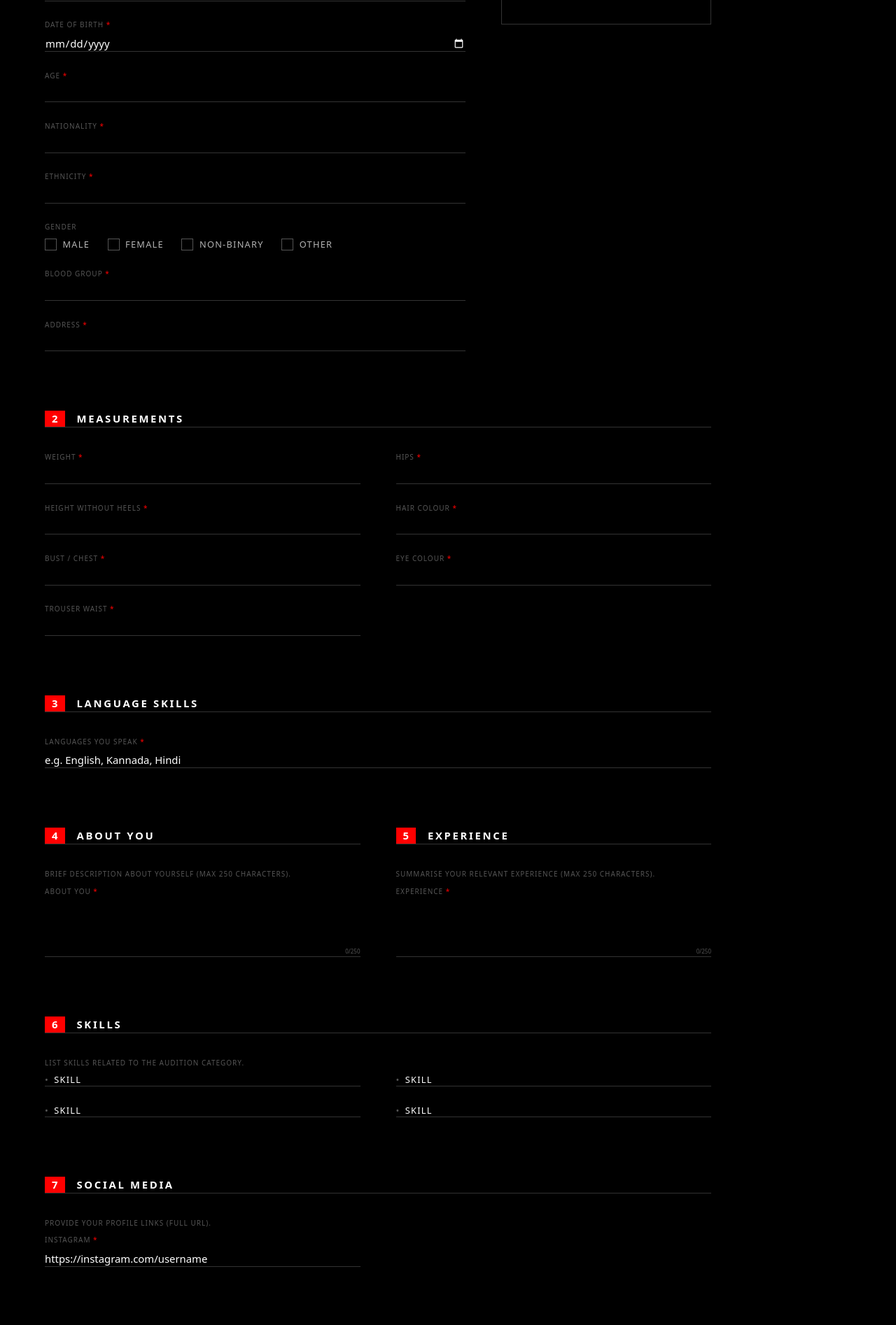
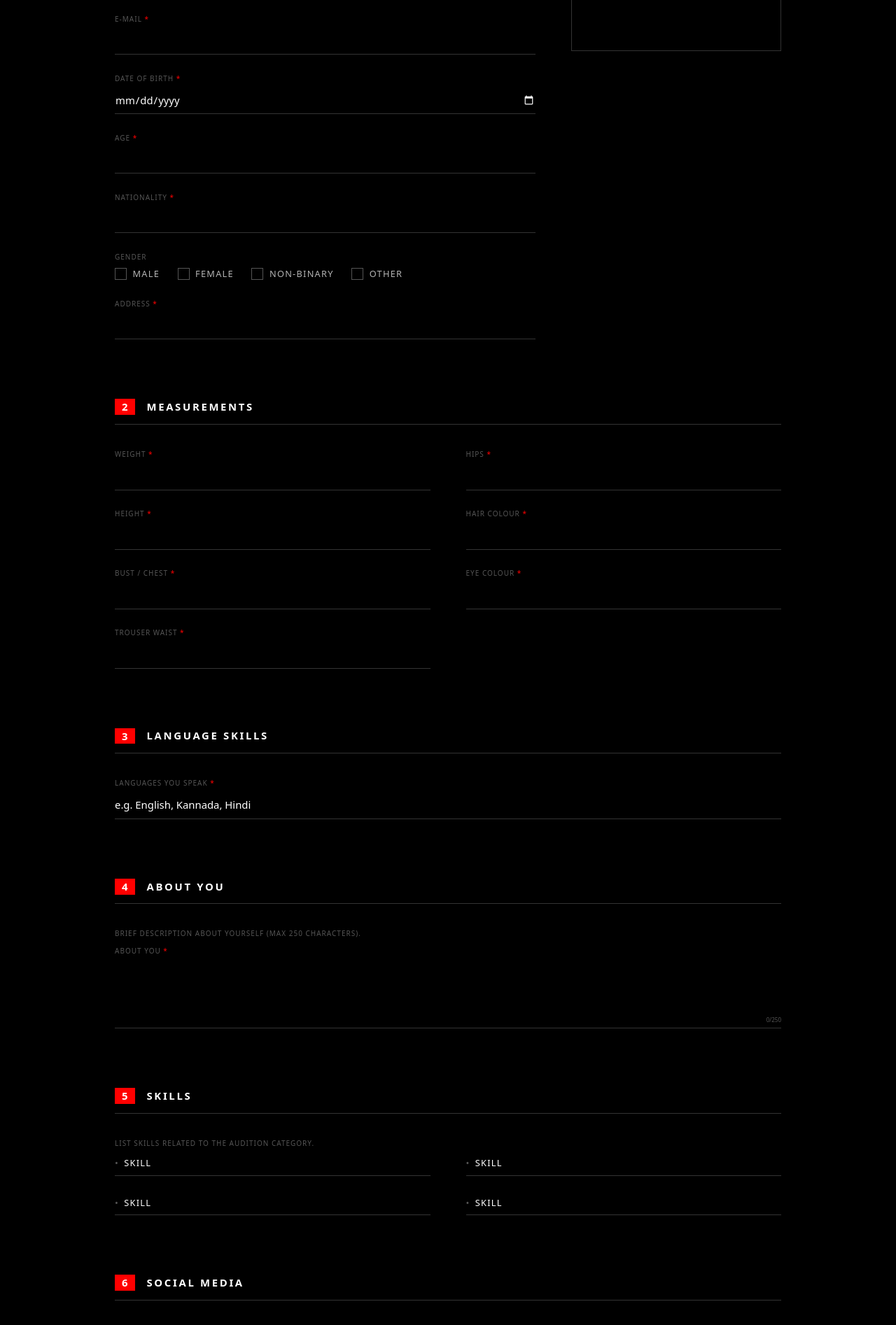
Before and after one commit to JeffyJohn-23/a7-website, a Next.js app: page /model-registration in a window 1280 px wide. Shown: the part 560-2454 px from the top of the page at 70% size. Built offline with nearby package versions, Linux system fonts and the light colour scheme; a web font is replaced by a local one.

Commit message:
Form changes 2

```diff
--- a/src/app/(site)/model-registration/page.tsx
+++ b/src/app/(site)/model-registration/page.tsx
@@ -27,10 +27,10 @@ export default function ModelRegistrationPage() {
           {/* <p className="text-[#FF0000] text-[10px] tracking-[0.4em] uppercase mb-3">
             A7 Entertainment
           </p> */}
-          <h1 className="text-[#FF0000] text-4xl md:text-5xl font-bold leading-tight mb-3">
+          <h1 className="font-display font-black text-[#FF0000] text-4xl md:text-5xl leading-tight mb-3">
             REGISTRATION
           </h1>
-            <h1 className="text-white text-3xl md:text-3xl font-bold leading-tight mb-3">
+          <h1 className="font-display font-black text-white text-3xl md:text-3xl leading-tight mb-3">
             Orion Model Hunt By A7Entertainment & Parker Models.
           </h1>
 
--- a/src/app/api/audition/submit/route.ts
+++ b/src/app/api/audition/submit/route.ts
@@ -12,12 +12,12 @@ export const maxDuration = 30;
 // ─── Google Sheet columns (in order) ────────────────────────────────────────
 const SHEET_HEADERS = [
   "Timestamp", "Full Name", "Date of Birth", "Age",
-  "Nationality", "Ethnicity", "Gender",
-  "Blood Group", "Phone", "Email", "Address",
-  "Meas. Weight", "Height Without Heels",
+  "Nationality", "Gender",
+  "Phone", "Email", "Address",
+  "Meas. Weight", "Height",
   "Hair Colour", "Eye Colour", "Bust/Chest", "Trouser Waist", "Hips",
   "Language Skills",
-  "About You", "Experience",
+  "About You",
   "Skill 1", "Skill 2", "Skill 3", "Skill 4",
   "Instagram URL",
   "Agreed to Terms", "Signature Name",
@@ -133,14 +133,12 @@ function buildSheetRow(data: AuditionData): string[] {
     data.dob,
     data.age,
     data.nationality,
-    data.ethnicity,
     data.gender.join(", "),
-    data.bloodGroup,
     data.phone,
     data.email,
     data.address,
     data.measureWeight,
-    data.heightWithoutHeels,
+    data.height,
     data.hairColour,
     data.eyeColour,
     data.bustChest,
@@ -148,7 +146,6 @@ function buildSheetRow(data: AuditionData): string[] {
     data.hips,
     data.languageSkills,
     data.aboutYou,
-    data.experience,
     data.skill1,
     data.skill2,
     data.skill3,
@@ -186,7 +183,7 @@ async function appendToGoogleSheet(data: AuditionData): Promise<void> {
 
   await sheets.spreadsheets.values.append({
     spreadsheetId: sheetId,
-    range: "Sheet1!A:AB",
+    range: "Sheet1!A:Y",
     valueInputOption: "USER_ENTERED",
     requestBody: { values: [buildSheetRow(data)] },
   });
--- a/src/components/pdf/AuditionPDF.tsx
+++ b/src/components/pdf/AuditionPDF.tsx
@@ -197,7 +197,6 @@ export function AuditionPDF({ data }: { data: AuditionData }) {
                 <Field label="Date of Birth" value={data.dob} />
                 <Field label="Age" value={data.age} />
                 <Field label="Nationality" value={data.nationality} />
-                <Field label="Ethnicity" value={data.ethnicity} />
               </Row>
               <View style={{ marginBottom: 5 }}>
                 <Text style={s.fieldLabel}>GENDER</Text>
@@ -208,7 +207,6 @@ export function AuditionPDF({ data }: { data: AuditionData }) {
                 </View>
               </View>
               <Row>
-                <Field label="Blood Group" value={data.bloodGroup} />
                 <Field label="Phone" value={data.phone} />
               </Row>
               <Row>
@@ -234,7 +232,7 @@ export function AuditionPDF({ data }: { data: AuditionData }) {
             <View style={s.col}>
               <Row>
                 <Field label="Weight" value={data.measureWeight} />
-                <Field label="Height Without Heels" value={data.heightWithoutHeels} />
+                <Field label="Height" value={data.height} />
               </Row>
               <Row>
                 <Field label="Bust / Chest" value={data.bustChest} />
@@ -261,21 +259,15 @@ export function AuditionPDF({ data }: { data: AuditionData }) {
           </Text>
         </View>
 
-        {/* ── Sections 4 & 5 – About You + Experience ── */}
-        <View style={[s.section, { flexDirection: 'row', gap: 20 }]}>
-          <View style={{ flex: 1 }}>
-            <SectionHeader num={4} title="ABOUT YOU" />
-            <TextBlock value={data.aboutYou} />
-          </View>
-          <View style={{ flex: 1 }}>
-            <SectionHeader num={5} title="EXPERIENCE" />
-            <TextBlock value={data.experience} />
-          </View>
+        {/* ── Section 4 – About You ── */}
+        <View style={s.section}>
+          <SectionHeader num={4} title="ABOUT YOU" />
+          <TextBlock value={data.aboutYou} />
         </View>
 
-        {/* ── Section 6 – Skills ── */}
+        {/* ── Section 5 – Skills ── */}
         <View style={s.section}>
-          <SectionHeader num={6} title="SKILLS" />
+          <SectionHeader num={5} title="SKILLS" />
           <View style={s.twoCol}>
             <View style={s.col}>
               <Row><Field label="Skill 1" value={data.skill1} /></Row>
@@ -288,14 +280,14 @@ export function AuditionPDF({ data }: { data: AuditionData }) {
           </View>
         </View>
 
-        {/* ── Sections 7 & 8 – Social Media + Agreement ── */}
+        {/* ── Sections 6 & 7 – Social Media + Agreement ── */}
         <View style={[s.section, { flexDirection: 'row', gap: 20 }]}>
           <View style={{ flex: 1 }}>
-            <SectionHeader num={7} title="SOCIAL MEDIA" />
+            <SectionHeader num={6} title="SOCIAL MEDIA" />
             <Row><Field label="Instagram" value={data.instagram} /></Row>
           </View>
           <View style={{ flex: 1 }}>
-            <SectionHeader num={8} title="AGREEMENT" />
+            <SectionHeader num={7} title="AGREEMENT" />
             <Text style={s.agreementText}>
               I HEREBY DECLARE THAT THE INFORMATION PROVIDED ABOVE IS TRUE AND ACCURATE.
               I UNDERSTAND THAT A7 ENTERTAINMENT RESERVES THE RIGHT TO USE MY INFORMATION
--- a/src/components/sections/ModelRegistrationForm.tsx
+++ b/src/components/sections/ModelRegistrationForm.tsx
@@ -6,13 +6,13 @@ import type { AuditionData } from "@/types/audition";
 // ─── initial state ────────────────────────────────────────────────────────────
 
 const EMPTY: AuditionData = {
-  fullName: "", dob: "", age: "", nationality: "", ethnicity: "",
-  gender: [], bloodGroup: "", phone: "", email: "",
+  fullName: "", dob: "", age: "", nationality: "",
+  gender: [], phone: "", email: "",
   address: "", photoBase64: "",
-  measureWeight: "", heightWithoutHeels: "",
+  measureWeight: "", height: "",
   hairColour: "", eyeColour: "", bustChest: "",
   trouser: "", hips: "",
-  languageSkills: "", aboutYou: "", experience: "",
+  languageSkills: "", aboutYou: "",
   skill1: "", skill2: "", skill3: "", skill4: "",
   instagram: "",
   agreedToTerms: false, signatureName: "",
@@ -420,13 +420,11 @@ export function ModelRegistrationForm() {
     if (!form.dob) return "Date of birth is required.";
     if (!form.age.trim()) return "Age is required.";
     if (!form.nationality.trim()) return "Nationality is required.";
-    if (!form.ethnicity.trim()) return "Ethnicity is required.";
     if (form.gender.length === 0) return "Please select a gender.";
-    if (!form.bloodGroup.trim()) return "Blood group is required.";
     if (!form.address.trim()) return "Address is required.";
     if (!form.photoBase64) return "Please upload a photo.";
     if (!form.measureWeight.trim()) return "Weight is required.";
-    if (!form.heightWithoutHeels.trim()) return "Height without heels is required.";
+    if (!form.height.trim()) return "Height is required.";
     if (!form.hairColour.trim()) return "Hair colour is required.";
     if (!form.eyeColour.trim()) return "Eye colour is required.";
     if (!form.bustChest.trim()) return "Bust / Chest is required.";
@@ -434,7 +432,6 @@ export function ModelRegistrationForm() {
     if (!form.hips.trim()) return "Hips is required.";
     if (!form.languageSkills.trim()) return "Language skills are required.";
     if (!form.aboutYou.trim()) return "About You is required.";
-    if (!form.experience.trim()) return "Experience is required.";
     if (!form.skill1.trim()) return "At least one skill is required.";
     if (!form.instagram.trim()) return "Instagram URL is required.";
     if (!form.agreedToTerms) return "You must agree to the terms.";
@@ -516,14 +513,12 @@ export function ModelRegistrationForm() {
                 <TextInput label="Date of Birth" value={form.dob} onChange={set("dob")} type="date" required />
                 <TextInput label="Age" value={form.age} onChange={set("age")} type="number" required />
                 <TextInput label="Nationality" value={form.nationality} onChange={set("nationality")} required />
-                <TextInput label="Ethnicity" value={form.ethnicity} onChange={set("ethnicity")} required />
                 <CheckboxGroup
                   label="Gender"
                   options={["MALE", "FEMALE", "NON-BINARY", "OTHER"]}
                   selected={form.gender}
                   onChange={(v) => setForm((f) => ({ ...f, gender: v }))}
                 />
-                <TextInput label="Blood Group" value={form.bloodGroup} onChange={set("bloodGroup")} required />
                 <TextInput label="Address" value={form.address} onChange={set("address")} required />
               </div>
 
@@ -640,7 +635,7 @@ export function ModelRegistrationForm() {
             <div className="col-2">
               <div className="field-stack">
                 <TextInput label="Weight" value={form.measureWeight} onChange={set("measureWeight")} required />
-                <TextInput label="Height Without Heels" value={form.heightWithoutHeels} onChange={set("heightWithoutHeels")} required />
+                <TextInput label="Height" value={form.height} onChange={set("height")} required />
                 <TextInput label="Bust / Chest" value={form.bustChest} onChange={set("bustChest")} required />
                 <TextInput label="Trouser Waist" value={form.trouser} onChange={set("trouser")} required />
               </div>
@@ -664,9 +659,8 @@ export function ModelRegistrationForm() {
             />
           </section>
 
-          {/* ── Sections 4 & 5 – About You + Experience ── */}
-          <div className="col-2 items-stretch">
-            <section className="flex flex-col">
+          {/* ── Section 4 – About You ── */}
+          <section>
             <SectionBadge num={4} title="About You" />
             <Helper>Brief description about yourself (max 250 characters).</Helper>
             <TextareaInput
@@ -677,22 +671,10 @@ export function ModelRegistrationForm() {
               required
             />
           </section>
-            <section className="flex flex-col">
-              <SectionBadge num={5} title="Experience" />
-              <Helper>Summarise your relevant experience (max 250 characters).</Helper>
-              <TextareaInput
-                label="Experience"
-                value={form.experience}
-                onChange={set("experience")}
-                maxLength={250}
-                required
-              />
-            </section>
-          </div>
 
-          {/* ── Section 6 – Skills ── */}
+          {/* ── Section 5 – Skills ── */}
           <section>
-            <SectionBadge num={6} title="Skills" />
+            <SectionBadge num={5} title="Skills" />
             <Helper>List skills related to the audition category.</Helper>
             <div className="col-2">
               <SkillInput value={form.skill1} onChange={set("skill1")} />
@@ -702,18 +684,18 @@ export function ModelRegistrationForm() {
             </div>
           </section>
 
-          {/* ── Section 7 – Social Media ── */}
+          {/* ── Section 6 – Social Media ── */}
           <section>
-            <SectionBadge num={7} title="Social Media" />
+            <SectionBadge num={6} title="Social Media" />
             <Helper>Provide your profile links (full URL).</Helper>
             <div className="col-2">
               <TextInput label="Instagram" value={form.instagram} onChange={set("instagram")} type="url" placeholder="https://instagram.com/username" required />
             </div>
           </section>
 
-          {/* ── Section 8 – Agreement ── */}
+          {/* ── Section 7 – Agreement ── */}
           <section>
-            <SectionBadge num={8} title="Agreement" />
+            <SectionBadge num={7} title="Agreement" />
             <div className="field-stack">
               <p className="text-xs text-[#666] uppercase tracking-wider leading-relaxed">
                 I hereby declare that the information provided above is true and accurate.
@@ -763,7 +745,8 @@ export function ModelRegistrationForm() {
                 <button
                   type="submit"
                   disabled={status === "loading"}
-                  className="group relative overflow-hidden border border-white hover:border-[#FF0000] transition-[border-color] duration-300 text-white text-sm tracking-[0.2em] uppercase px-6 py-3 font-bold disabled:opacity-50 w-full sm:w-auto"
+                  className="group relative overflow-hidden border border-white hover:border-[#FF0000] transition-[border-color] duration-300 text-white text-sm tracking-[0.2em] uppercase py-3 font-bold disabled:opacity-50 w-full sm:w-auto"
+                  style={{ paddingLeft: "0.5rem", paddingRight: "0.5rem" }}
                   data-cursor-hover
                 >
                   {/* Red fill sweeps top → bottom on hover */}
--- a/src/styles/globals.css
+++ b/src/styles/globals.css
@@ -82,10 +82,12 @@
   }
 }
 
-* {
-  margin: 0;
-  padding: 0;
-  box-sizing: border-box;
+@layer base {
+  * {
+    margin: 0;
+    padding: 0;
+    box-sizing: border-box;
+  }
 }
 
 html {
```
Also changed, not shown: src/types/audition.ts (+2 -7 lines). Lines whose indentation alone changed are shown as unchanged.
